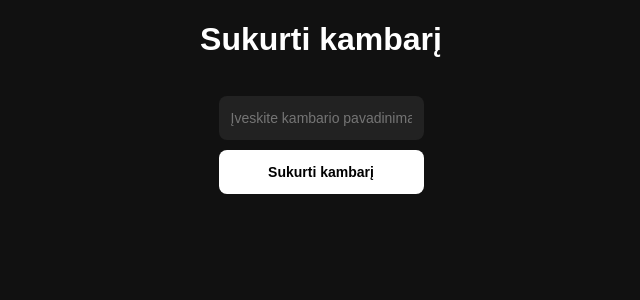
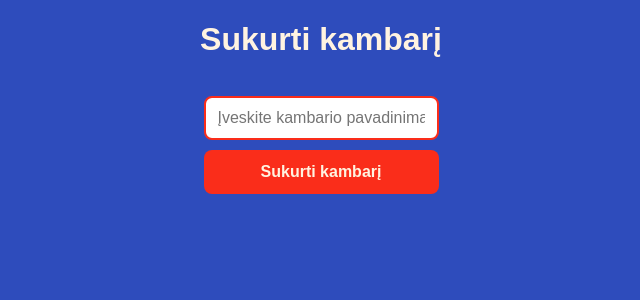
Before and after one commit to B0K1NG/Bingo-Night, a React (Vite) app in the folder Bingo Buzzer/: page / in a window 1280 px wide. Shown: the top 300 px of the page, without its empty margins (319-959 px from the left). Built offline with nearby package versions, Linux system fonts and the light colour scheme; no server answers.

Commit message:
feat: Styling tweaks.

```diff
--- a/Bingo Buzzer/src/styles/host.scss
+++ b/Bingo Buzzer/src/styles/host.scss
@@ -30,18 +30,19 @@
       height: 44px;
       border-radius: 8px;
       border: none;
-      font-size: 14px;
+      font-size: 16px;
     }
 
     input {
       padding: 0 12px;
-      background: #222;
-      color: #fff;
+      border: 2px solid #FA2D1A;
+        color: #2E4C8C;
+        background: #FFF;
     }
 
     button {
-      background: #fff;
-      color: #000;
+      background: #FA2D1A;
+      color: #FFF3E1;
       cursor: pointer;
       font-weight: 600;
     }
@@ -75,8 +76,9 @@
       background: #1a1a1a;
       padding: 10px 14px;
       border-radius: 6px;
+      text-overflow: ellipsis;
+      overflow: hidden;
       white-space: nowrap;
-      overflow: hidden;
       justify-content: space-between;
 
       button {
@@ -84,6 +86,7 @@
         height: 30px;
         border-radius: 6px;
         padding: 0;
+        background-color: transparent;
       }
     }
   }
--- a/Bingo Buzzer/src/styles/player.scss
+++ b/Bingo Buzzer/src/styles/player.scss
@@ -4,8 +4,7 @@
     flex-direction: column;
     align-items: center;
     gap: 24px;
-
-    height: 100vh;
+    min-height: 100dvh;
     justify-content: center;
   }
 
@@ -33,7 +32,7 @@
   }
 
   &__status {
-    font-size: 14px;
+    font-size: 16px;
     opacity: 0.7;
   }
 
@@ -94,7 +93,7 @@
     }
 
     &__status {
-      font-size: 13px;
+      font-size: 16px;
     }
   }
 
@@ -104,7 +103,7 @@
       width: 100%;
       max-width: 100%;
       height: 40px;
-      font-size: 13px;
+      font-size: 16px;
     }
   }
 }
--- a/Bingo Buzzer/src/styles/reset.scss
+++ b/Bingo Buzzer/src/styles/reset.scss
@@ -5,6 +5,12 @@
 body {
   margin: 0;
   font-family: sans-serif;
-  background: #111;
-  color: #fff;
+  color: #FFF3E1;
+  background: #2E4CBC;
 }
+
+input,
+textarea,
+select {
+  font-size: 16px;
+}
```
